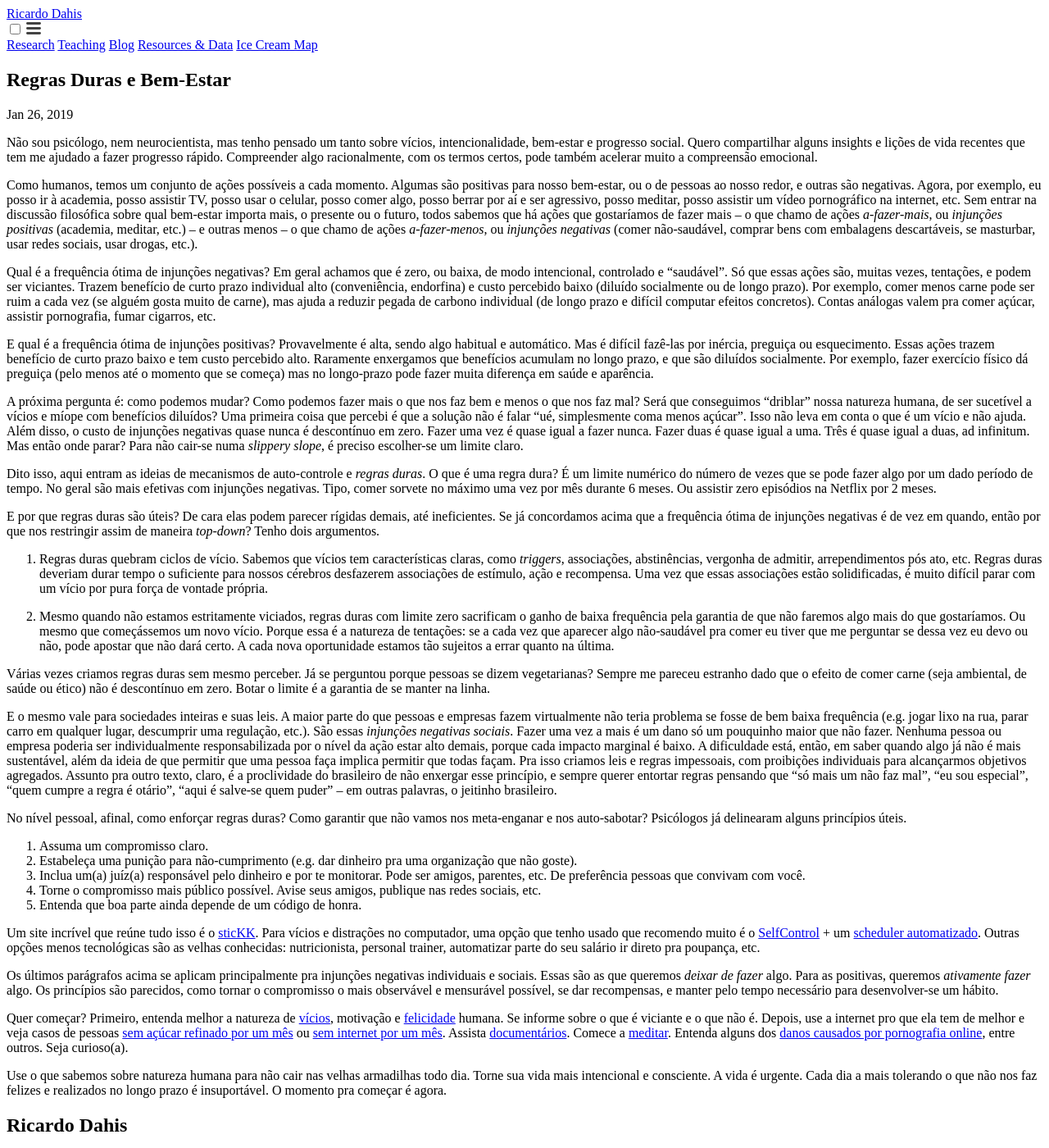
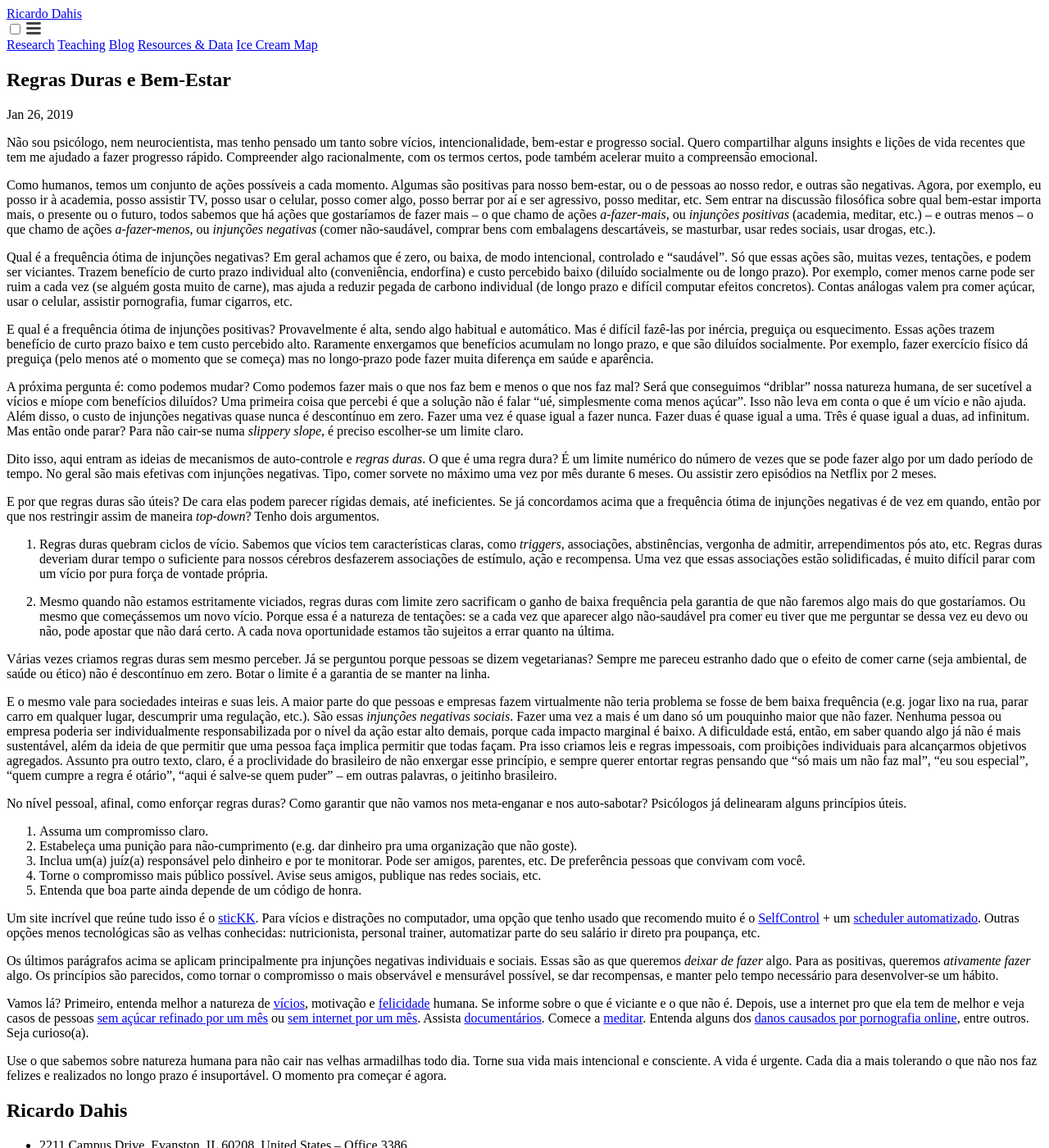
Before and after one commit to rdahis/rdahis.github.io, a Jekyll site: the page built from _posts/2019-01-26-regras-duras.markdown, in a window 1280 px wide and 1400 px high. Shown: the whole window at 82% size. Built offline with Jekyll 4.4.1, drawn with Linux system fonts in a browser that asks for light colours; a script that is not in the unit is left out.

Commit message:
Updates Regras Duras.

```diff
--- a/_posts/2019-01-26-regras-duras.markdown
+++ b/_posts/2019-01-26-regras-duras.markdown
@@ -8,9 +8,9 @@
 
 Não sou psicólogo, nem neurocientista, mas tenho pensado um tanto sobre vícios, intencionalidade, bem-estar e progresso social. Quero compartilhar alguns insights e lições de vida recentes que tem me ajudado a fazer progresso rápido. Compreender algo racionalmente, com os termos certos, pode também acelerar muito a compreensão emocional.
 
-Como humanos, temos um conjunto de ações possíveis a cada momento. Algumas são positivas para nosso bem-estar, ou o de pessoas ao nosso redor, e outras são negativas. Agora, por exemplo, eu posso ir à academia, posso assistir TV, posso usar o celular, posso comer algo, posso berrar por aí e ser agressivo, posso meditar, posso assistir um vídeo pornográfico na internet, etc. Sem entrar na discussão filosófica sobre qual bem-estar importa mais, o presente ou o futuro, todos sabemos que há ações que gostaríamos de fazer mais -- o que chamo de ações _a-fazer-mais_, ou _injunções positivas_ (academia, meditar, etc.) -- e outras menos -- o que chamo de ações _a-fazer-menos_, ou _injunções negativas_ (comer não-saudável, comprar bens com embalagens descartáveis, se masturbar, usar redes sociais, usar drogas, etc.).
+Como humanos, temos um conjunto de ações possíveis a cada momento. Algumas são positivas para nosso bem-estar, ou o de pessoas ao nosso redor, e outras são negativas. Agora, por exemplo, eu posso ir à academia, posso assistir TV, posso usar o celular, posso comer algo, posso berrar por aí e ser agressivo, posso meditar, etc. Sem entrar na discussão filosófica sobre qual bem-estar importa mais, o presente ou o futuro, todos sabemos que há ações que gostaríamos de fazer mais -- o que chamo de ações _a-fazer-mais_, ou _injunções positivas_ (academia, meditar, etc.) -- e outras menos -- o que chamo de ações _a-fazer-menos_, ou _injunções negativas_ (comer não-saudável, comprar bens com embalagens descartáveis, se masturbar, usar redes sociais, usar drogas, etc.).
 
-Qual é a frequência ótima de injunções negativas? Em geral achamos que é zero, ou baixa, de modo intencional, controlado e "saudável". Só que essas ações são, muitas vezes, tentações, e podem ser viciantes. Trazem benefício de curto prazo individual alto (conveniência, endorfina) e custo percebido baixo (diluído socialmente ou de longo prazo). Por exemplo, comer menos carne pode ser ruim a cada vez (se alguém gosta muito de carne), mas ajuda a reduzir pegada de carbono individual (de longo prazo e difícil computar efeitos concretos). Contas análogas valem pra comer açúcar, assistir pornografia, fumar cigarros, etc.
+Qual é a frequência ótima de injunções negativas? Em geral achamos que é zero, ou baixa, de modo intencional, controlado e "saudável". Só que essas ações são, muitas vezes, tentações, e podem ser viciantes. Trazem benefício de curto prazo individual alto (conveniência, endorfina) e custo percebido baixo (diluído socialmente ou de longo prazo). Por exemplo, comer menos carne pode ser ruim a cada vez (se alguém gosta muito de carne), mas ajuda a reduzir pegada de carbono individual (de longo prazo e difícil computar efeitos concretos). Contas análogas valem pra comer açúcar, usar o celular, assistir pornografia, fumar cigarros, etc.
 
 E qual é a frequência ótima de injunções positivas? Provavelmente é alta, sendo algo habitual e automático. Mas é difícil fazê-las por inércia, preguiça ou esquecimento. Essas ações trazem benefício de curto prazo baixo e tem custo percebido alto. Raramente enxergamos que benefícios acumulam no longo prazo, e que são diluídos socialmente. Por exemplo, fazer exercício físico dá preguiça (pelo menos até o momento que se começa) mas no longo-prazo pode fazer muita diferença em saúde e aparência.
 
@@ -39,6 +39,6 @@
 
 Os últimos parágrafos acima se aplicam principalmente pra injunções negativas individuais e sociais. Essas são as que queremos _deixar de fazer_ algo. Para as positivas, queremos _ativamente fazer_ algo. Os princípios são parecidos, como tornar o compromisso o mais observável e mensurável possível, se dar recompensas, e manter pelo tempo necessário para desenvolver-se um hábito.
 
-Quer começar? Primeiro, entenda melhor a natureza de [vícios](https://www.health.harvard.edu/newsletter_article/how-addiction-hijacks-the-brain){:target="_blank"}, motivação e [felicidade](https://www.amazon.com/Happiness-Hypothesis-Finding-Modern-Ancient/dp/0465028020/ref=sr_1_1){:target="_blank"} humana. Se informe sobre o que é viciante e o que não é. Depois, use a internet pro que ela tem de melhor e veja casos de pessoas [sem açúcar refinado por um mês](https://www.youtube.com/watch?v=wBtslkL5nUA){:target="_blank"} ou [sem internet por um mês](https://www.youtube.com/watch?v=ve37Bg4-hPc){:target="_blank"}. Assista [documentários](https://www.youtube.com/watch?v=0Co1Iptd4p4){:target="_blank"}. Comece a [meditar](https://wakingup.com/){:target="_blank"}. Entenda alguns dos [danos causados por pornografia online](https://www.youtube.com/watch?v=wSF82AwSDiU){:target="_blank"}, entre outros. Seja curioso(a).
+Vamos lá? Primeiro, entenda melhor a natureza de [vícios](https://www.health.harvard.edu/newsletter_article/how-addiction-hijacks-the-brain){:target="_blank"}, motivação e [felicidade](https://www.amazon.com/Happiness-Hypothesis-Finding-Modern-Ancient/dp/0465028020/ref=sr_1_1){:target="_blank"} humana. Se informe sobre o que é viciante e o que não é. Depois, use a internet pro que ela tem de melhor e veja casos de pessoas [sem açúcar refinado por um mês](https://www.youtube.com/watch?v=wBtslkL5nUA){:target="_blank"} ou [sem internet por um mês](https://www.youtube.com/watch?v=ve37Bg4-hPc){:target="_blank"}. Assista [documentários](https://www.youtube.com/watch?v=0Co1Iptd4p4){:target="_blank"}. Comece a [meditar](https://wakingup.com/){:target="_blank"}. Entenda alguns dos [danos causados por pornografia online](https://www.youtube.com/watch?v=wSF82AwSDiU){:target="_blank"}, entre outros. Seja curioso(a).
 
 Use o que sabemos sobre natureza humana para não cair nas velhas armadilhas todo dia. Torne sua vida mais intencional e consciente. A vida é urgente. Cada dia a mais tolerando o que não nos faz felizes e realizados no longo prazo é insuportável. O momento pra começar é agora.
```
